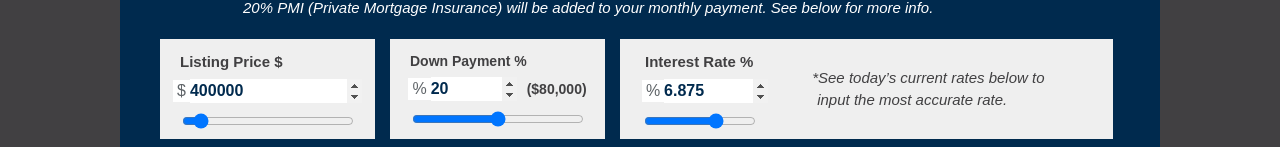
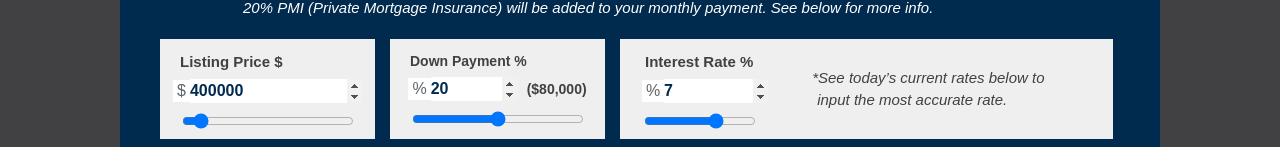
Before and after one commit to zprutsman/monthly-payment-calc, a React (Create React App) app: page / in a window 1280 px wide. Shown: the part 319-466 px from the top of the page. Built offline with nearby package versions, Linux system fonts and the light colour scheme.

Commit message:
update interest rate

```diff
--- a/src/App.js
+++ b/src/App.js
@@ -18,7 +18,7 @@ const toNum = (n) => {
 function App() {
   const [deviceWidth, setDeviceWidth] = useState(window.innerWidth);
   const [downPayment, setDownPayment] = useState("20");
-  const [interestRate, setInterestRate] = useState("6.875");
+  const [interestRate, setInterestRate] = useState("7");
   const [price, setPrice] = useState("400000");
   const [propertyTax, setPropertyTax] = useState("4400");
   const [insurance, setInsurance] = useState("2000");
```
